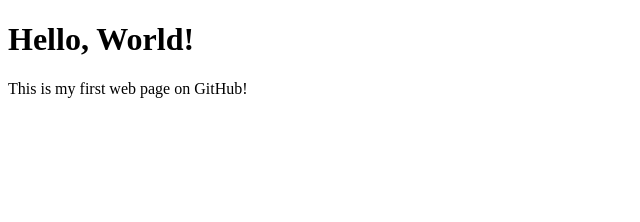
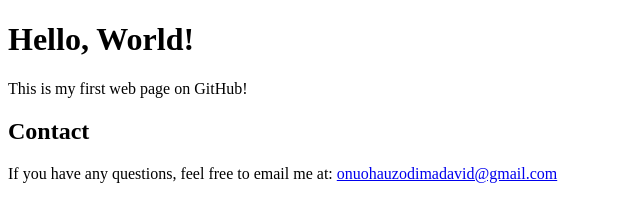
Before and after one commit to Snr-Dave/my-first-git-project, a plain HTML site: page index.html in a window 1280 px wide. Shown: the whole page, without its empty margins (0-640 px from the left). Drawn offline with Linux system fonts and the light colour scheme.

Commit message:
Update index.html
Added Contact sections to the website

```diff
--- a/index.html
+++ b/index.html
@@ -10,3 +10,9 @@
     <p>This is my first web page on GitHub!</p>
 </body>
 </html>
+<section id="contact">
+  <h2>Contact</h2>
+  <p>If you have any questions, feel free to email me at:
+    <a href="mailto:onuohauzodimadavid@gmail.com">onuohauzodimadavid@gmail.com</a>
+  </p>
+</section>
```
